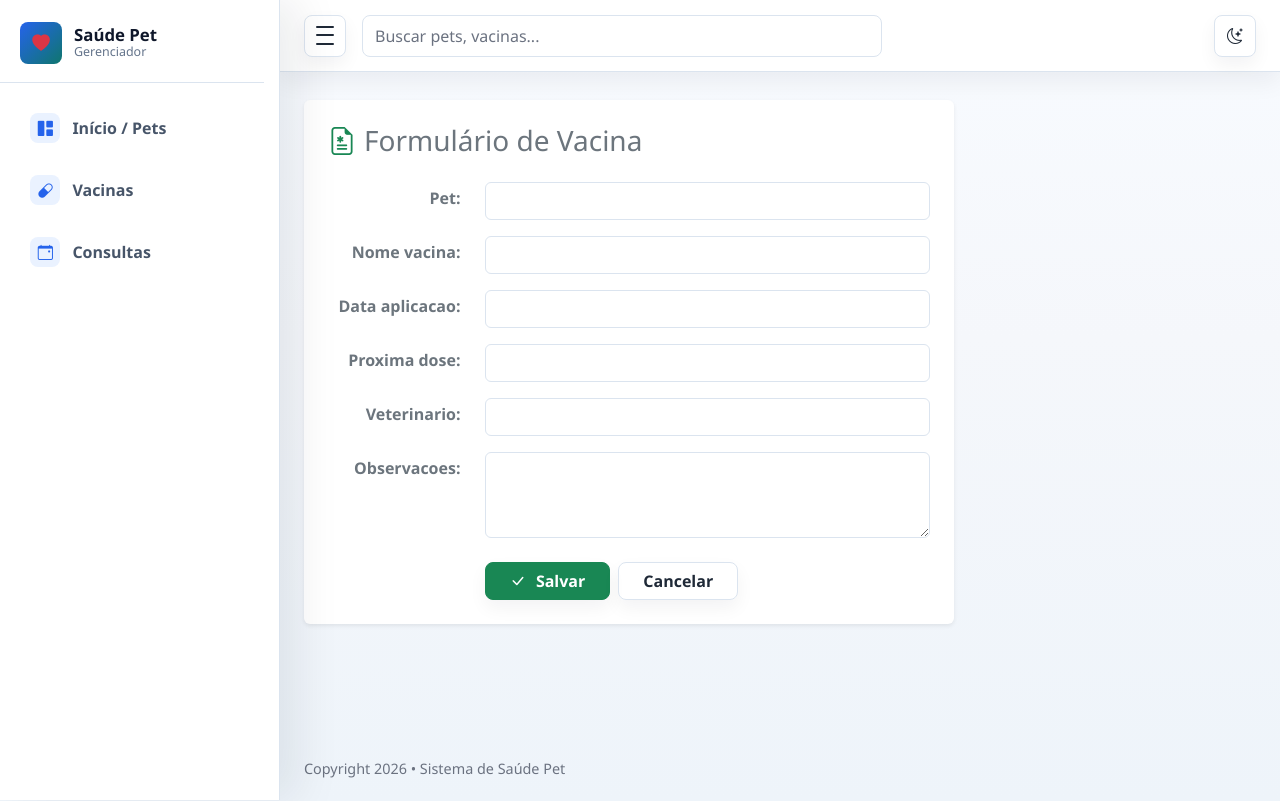
After one commit to Helen-Teixeira-de-Souza/pcc-saude-pet, a Django app: page /pet/pet/2/vacina/nova/ in a window 1280 px wide. The commit adds this page. Run offline with Django 5.2, Linux system fonts and the light colour scheme; data comes from the database, SQL or seed files in the repository; both versions use the stored data as it was after the commit; some libraries are stand-ins or nearby versions.

Commit message:
CRUD completo de vacina

```diff
--- a/polls/forms.py
+++ b/polls/forms.py
@@ -1,7 +1,12 @@
 from django import forms
-from .models import Pet
+from .models import Pet, Vacina
 
 class PetForm(forms.ModelForm):
     class Meta:
         model = Pet
         fields = ['nome', 'especie', 'raca', 'peso_atual', 'data_nascimento']
+
+class VacinaForm(forms.ModelForm):
+    class Meta:
+        model = Vacina
+        fields = ['pet', 'nome_vacina', 'data_aplicacao', 'proxima_dose', 'veterinario', 'observacoes']
--- a/polls/models.py
+++ b/polls/models.py
@@ -24,6 +24,7 @@ class Vacina(models.Model):
     nome_vacina = models.CharField(max_length=200)
     data_aplicacao = models.DateField()
     proxima_dose = models.DateField(null=True, blank=True)
+    veterinario = models.CharField(max_length=100, blank=True, null=True)
     observacoes = models.TextField(blank=True)
 
     def __str__(self):
@@ -46,3 +47,19 @@ class HistoricoPeso(models.Model):
 
     def __str__(self):
         return f"{self.pet.nome} - {self.peso}kg em {self.data_pesagem}"
+
+# mais classes para implementar depois:
+# class Medicamento(models.Model):
+#    pet = models.ForeignKey(Pet, on_delete=models.CASCADE)
+#    nome_remedio = models.CharField(max_length=100)
+#    dosagem = models.CharField(max_length=50)
+#    data_inicio = models.DateField()
+#    frequencia = models.CharField(max_length=50)
+#    observacoes = models.TextField(blank=True, null=True)
+
+# class Cirurgia(models.Model):
+#    pet = models.ForeignKey(Pet, on_delete=models.CASCADE)
+#    tipo_cirurgia = models.CharField(max_length=100)
+#    data_procedimento = models.DateField()
+#    veterinario_responsavel = models.CharField(max_length=100)
+#    cuidados_pos_operatorios = models.TextField(blank=True, null=True)
--- /dev/null
+++ b/polls/templates/polls/vacina_form.html
@@ -0,0 +1,57 @@
+{% extends 'polls/base.html' %}
+
+{% block title %}Cadastro de Vacina{% endblock %}
+
+{% block content %}
+<div class="card shadow-sm border-0" style="max-width: 650px;">
+    <div class="card-body p-4">
+        <h1 class="h3 mb-4 text-secondary">
+            <i class="bi bi-file-earmark-medical me-2 text-success"></i>Formulário de Vacina
+        </h1>
+
+        <form method="POST" class="needs-validation" novalidate>
+            {% csrf_token %}
+
+            {% for field in form %}
+            <div class="mb-3 row align-items-top">
+                <label for="{{ field.id_for_label }}" class="col-sm-3 col-form-label fw-semibold text-secondary text-sm-end pt-1">
+                    {{ field.label }}:
+                </label>
+                <div class="col-sm-9">
+                    <div class="input-group">
+                        {% if field.field.widget.input_type == None and field.html_name == 'observacoes' %}
+                            <textarea name="{{ field.html_name }}"
+                                      id="{{ field.id_for_label }}"
+                                      class="form-control"
+                                      rows="3"
+                                      {% if field.field.required %}required{% endif %}>{{ field.value|default_if_none:'' }}</textarea>
+                        {% else %}
+                            <input type="{{ field.field.widget.input_type|default:'text' }}"
+                                   name="{{ field.html_name }}"
+                                   id="{{ field.id_for_label }}"
+                                   class="form-control"
+                                   value="{{ field.value|default_if_none:'' }}"
+                                   {% if field.field.required %}required{% endif %}>
+                        {% endif %}
+                    </div>
+                    {% if field.help_text %}
+                    <div class="form-text text-muted small">{{ field.help_text }}</div>
+                    {% endif %}
+                </div>
+            </div>
+            {% endfor %}
+
+            <div class="row mt-4">
+                <div class="col-sm-9 offset-sm-3 d-flex gap-2">
+                    <button type="submit" class="btn btn-success px-4">
+                        <i class="bi bi-check-lg me-1"></i>Salvar
+                    </button>
+                    <a href="{% url 'polls:detalhes_pet' pet.id %}" class="btn btn-outline-secondary px-4">
+                        Cancelar
+                    </a>
+                </div>
+            </div>
+        </form>
+    </div>
+</div>
+{% endblock %}
--- a/polls/urls.py
+++ b/polls/urls.py
@@ -12,4 +12,8 @@ urlpatterns = [
     path('novo/', views.novo_pet, name='novo_pet'),
     path('edit/<int:pk>/', views.editar_pet, name='editar_pet'),
     path('del/<int:pk>/', views.deletar_pet, name='deletar_pet'),
+    path('vacinas/', views.historico_vacinas, name='historico_vacinas'),
+    path('pet/<int:pet_id>/vacina/nova/', views.nova_vacina, name='nova_vacina'),
+    path('vacina/<int:pk>/editar/', views.editar_vacina, name='editar_vacina'),
+    path('vacina/<int:pk>/deletar/', views.deletar_vacina, name='deletar_vacina'),
 ]
--- a/polls/views.py
+++ b/polls/views.py
@@ -1,7 +1,8 @@
 from django.shortcuts import get_object_or_404, render, redirect
 from .models import Consulta, Pet, Vacina
-from .forms import PetForm
+from .forms import PetForm, VacinaForm
 
+# Pet
 def lista_pets(request):
     todos_os_pets = Pet.objects.all()
     context = {'lista_pets': todos_os_pets}
@@ -32,11 +33,37 @@ def deletar_pet(request, pk):
     pet.delete()
     return redirect('polls:lista_pets')
 
+# Vacina
 def historico_vacinas(request):
     todas_as_vacinas = Vacina.objects.all().select_related('pet')
     context = {'lista_vacinas': todas_as_vacinas}
     return render(request, 'polls/vacinas.html', context)
 
+def nova_vacina(request, pet_id):
+    pet = get_object_or_404(Pet, pk=pet_id)
+    form = VacinaForm(request.POST or None)
+    if form.is_valid():
+        vacina = form.save(commit=False)
+        vacina.pet = pet
+        vacina.save()
+        return redirect('polls:detalhes_pet', pet_id=pet.id)
+    return render(request, 'polls/vacina_form.html', {'form': form, 'pet': pet})
+
+def editar_vacina(request, pk):
+    vacina = get_object_or_404(Vacina, pk=pk)
+    form = VacinaForm(request.POST or None, instance=vacina)
+    if form.is_valid():
+        form.save()
+        return redirect('polls:detalhes_pet', pet_id=vacina.pet.id)
+    return render(request, 'polls/vacina_form.html', {'form': form, 'pet': vacina.pet})
+
+def deletar_vacina(request, pk):
+    vacina = get_object_or_404(Vacina, pk=pk)
+    pet_id = vacina.pet.id
+    vacina.delete()
+    return redirect('polls:detalhes_pet', pet_id=pet_id)
+
+# Consulta
 def registro_consultas(request):
     todas_as_consultas = Consulta.objects.all().select_related('pet')
     context = {'lista_consultas': todas_as_consultas}
```
Also changed, not shown: polls/templates/polls/detalhes_pet.html (+77 -9 lines), db.sqlite3, polls/migrations/0004_vacina_veterinario.py (added).
